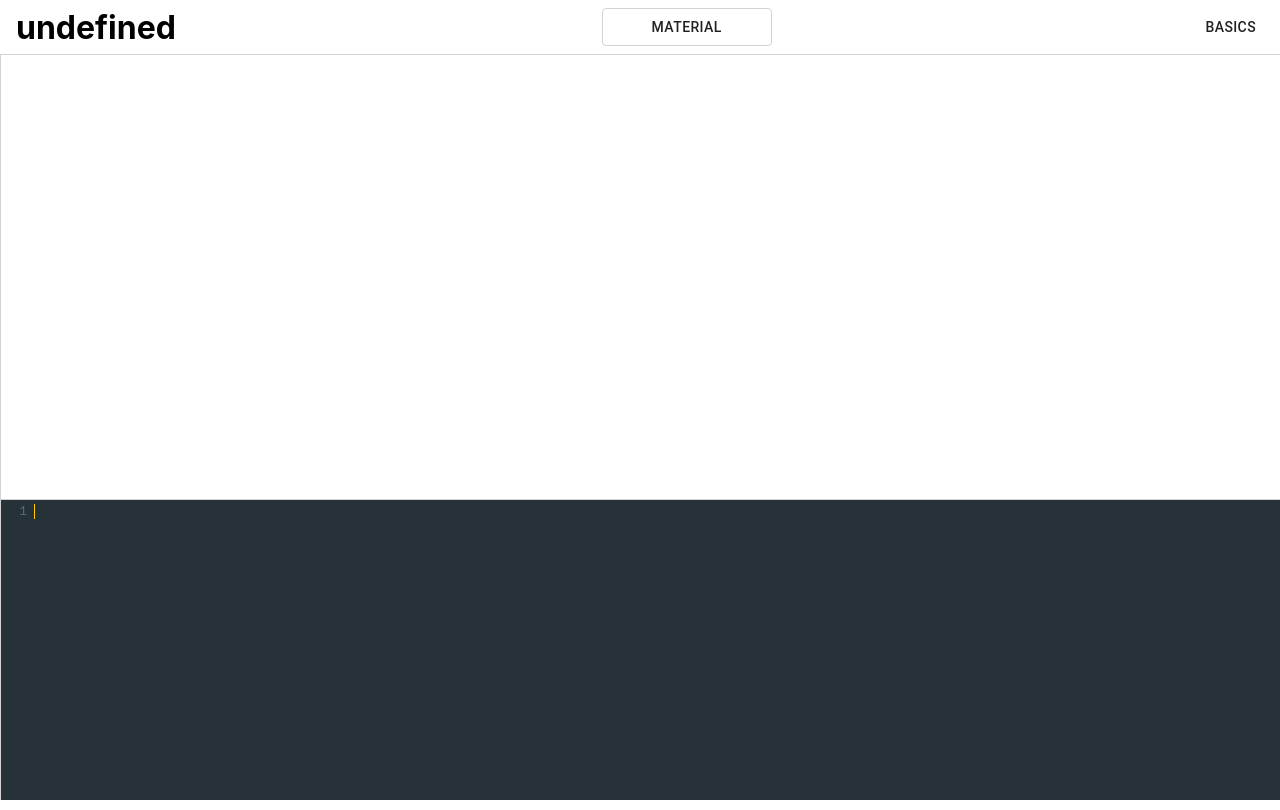
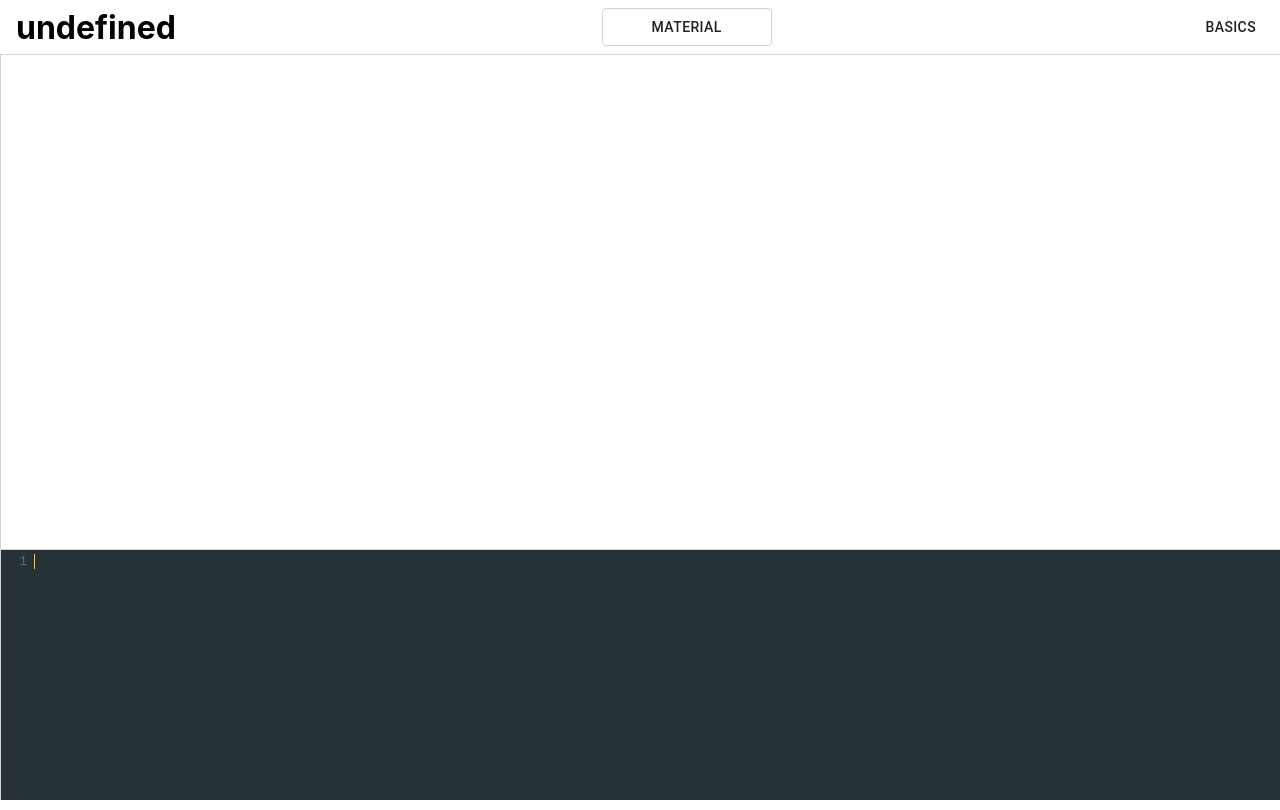
Before and after one commit to mass2527/Markdown-practice-app, a React (Create React App) app: page / in a window 1280 px wide. Built offline with nearby package versions, Linux system fonts and the light colour scheme.

Commit message:
update resizable editor

```diff
--- a/package.json
+++ b/package.json
@@ -20,6 +20,7 @@
     "@types/styled-components": "^5.1.7",
     "codemirror": "^5.59.2",
     "marked": "^1.2.8",
+    "re-resizable": "^6.9.0",
     "react": "^17.0.1",
     "react-codemirror": "^1.0.0",
     "react-codemirror2": "^7.2.1",
--- a/src/Components/Layout/Main/index.tsx
+++ b/src/Components/Layout/Main/index.tsx
@@ -1,7 +1,8 @@
-import React, { useEffect, useState } from 'react';
+import React, { useEffect, useRef, useState } from 'react';
 import styled from 'styled-components';
 import marked from 'marked';
 import { UnControlled as CodeMirror } from 'react-codemirror2';
+import { useThemeState } from 'store/ThemeContext';
 import 'codemirror/mode/markdown/markdown';
 import 'codemirror/lib/codemirror.css';
 import 'codemirror/theme/material.css';
@@ -10,7 +11,7 @@
 import 'codemirror/theme/duotone-light.css';
 import 'codemirror/theme/paraiso-light.css';
 import 'codemirror/theme/blackboard.css';
-import { useThemeState } from 'store/ThemeContext';
+import { Resizable } from 're-resizable';
 
 marked.setOptions({
   headerPrefix: 'header-',
@@ -55,6 +56,7 @@
 
 const Main: React.FC<Props> = () => {
   const { theme } = useThemeState();
+  const editorRef = useRef<HTMLDivElement | null>(null);
   const [text, setText] = useState(localStorage.getItem('text') || '');
   const html = {
     __html: marked(text),
@@ -68,6 +70,15 @@
     <S.Main>
       <S.Result dangerouslySetInnerHTML={html}></S.Result>
 
+      <Resizable
+        defaultSize={{
+          width: 'auto',
+          height: '250',
+        }}
+        minHeight={100}
+        maxHeight={800}
+        onResize={(e) => console.dir(e.target)}
+      >
         <CodeMirror
           value={text}
           options={{
@@ -80,6 +91,7 @@
             setText(value);
           }}
         />
+      </Resizable>
     </S.Main>
   );
 };
--- a/src/Styles/GlobalStyle/index.tsx
+++ b/src/Styles/GlobalStyle/index.tsx
@@ -12,7 +12,7 @@
 }
 
 *::-webkit-scrollbar {
-  width: 5px;
+  width: 13px;
   height:13px;
   background-color: transparent;
 }
@@ -27,6 +27,7 @@
     sans-serif;
   -webkit-font-smoothing: antialiased;
   -moz-osx-font-smoothing: grayscale;
+  overflow:hidden;
 }
 
 
@@ -100,6 +101,14 @@
   color:#41323f !important;
 }
 
+.react-codemirror2{
+  min-height:100px;
+  height:100%;
+}
+
+.CodeMirror {
+  height:100%;
+}
 `;
 
 export default GlobalStyle;
```
Also changed, not shown: 2 other files (tests, documents, lock files or other folders). Lines whose indentation alone changed are shown as unchanged.
